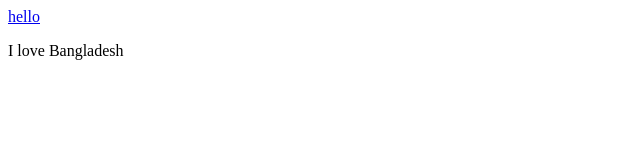
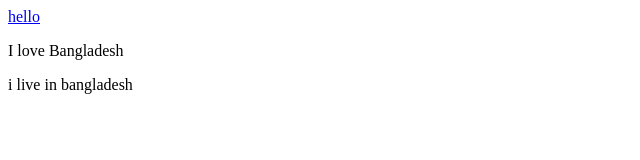
Before and after one commit to rejaur990/my-first-github-repo, a plain HTML site: page index.html in a window 1280 px wide. Shown: the whole page, without its empty margins (0-640 px from the left). Drawn offline with Linux system fonts and the light colour scheme.

Commit message:
first commit

```diff
--- a/index.html
+++ b/index.html
@@ -8,5 +8,6 @@
 <body>
     <a href="/index2.html">hello </a>
     <p>I love Bangladesh</p>
+    <p> i live in bangladesh</p>
 </body>
 </html>
```
